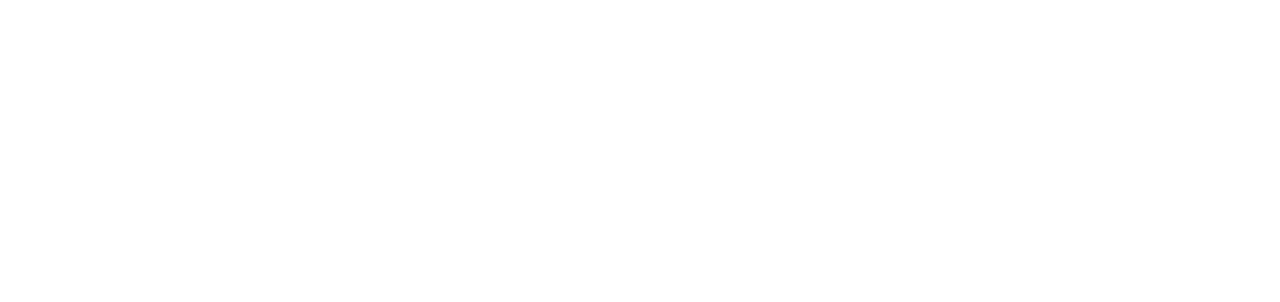
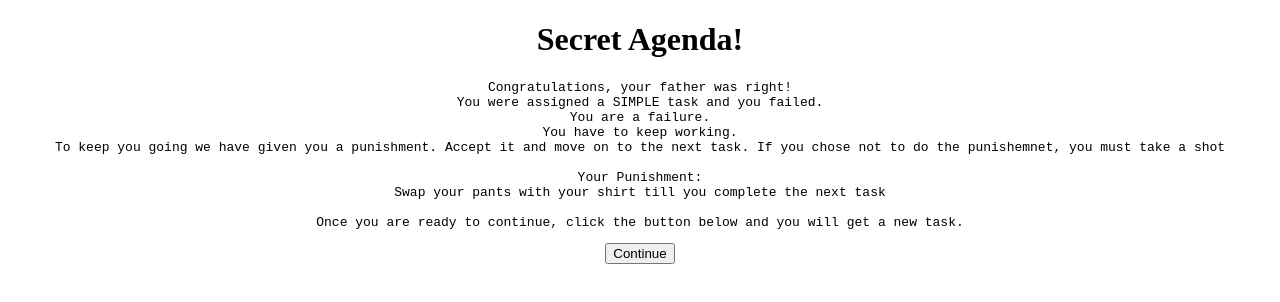
Before and after one commit to apandey16/secret_agenda, a Next.js app in the folder secret_agendas/: page /#/missions/failure in a window 1280 px wide. Before the commit this address had no page. Shown: the top 302 px of the page. Built offline with nearby package versions, Linux system fonts and the light colour scheme.

Commit message:
added failure page

```diff
--- a/secret_agendas/src/app/page.tsx
+++ b/secret_agendas/src/app/page.tsx
@@ -2,6 +2,8 @@
 import React from 'react';
 import Home from '../pages/home/home';
 import Missions from '../pages/missions/missions';
+import Success from '../pages/win_state/success';
+import Failure from '../pages/win_state/failure';
 import { HashRouter, Route, Routes } from "react-router-dom";
 
 export default function main() {
@@ -11,6 +13,8 @@ export default function main() {
       <Routes>
         <Route path="/" element={<Home />}/>
         <Route path="/missions" element={<Missions />}/>
+        <Route path="/missions/success" element={<Success />}/>
+        <Route path="missions/failure" element={<Failure />}/>
       </Routes>
     </HashRouter>
   );
--- a/secret_agendas/src/components/TaskHandler/TaskHandler.tsx
+++ b/secret_agendas/src/components/TaskHandler/TaskHandler.tsx
@@ -1,9 +1,6 @@
 'use client';
-import React, { useEffect } from 'react';
-import { punishments } from './punishments';
-import { rewards } from './rewards';
+import React from 'react';
 import { tasks } from './tasks';
-import { generateUniqueId } from '../../pages/home/home';
 import Cookies from "js-cookie";
 import { useNavigate } from "react-router-dom";
 
@@ -15,7 +12,8 @@ const TaskHandler: React.FC = () => {
         const tasksFailed = parseInt(tasks || "0") + 1;
 
         Cookies.set("tasksFailed", tasksFailed.toString(), { expires: 1 });
-        window.location.reload();
+        Cookies.set("curTask", generateTasks(), { expires: 1 })
+        navigate("/missions/failure");
     }
 
     function handleSuccess() {
@@ -23,14 +21,16 @@ const TaskHandler: React.FC = () => {
         const tasksFinished = parseInt(tasks || "0") + 1;
 
         Cookies.set("tasksFinished", tasksFinished.toString(), { expires: 1 });
-        window.location.reload();
+        Cookies.set("curTask", generateTasks(), { expires: 1 })
+        navigate("/missions/success");
     }
+    const curTask = Cookies.get("curTask");
 
     return (
         <header style={{ textAlign: 'center' }}>
-            {/* Route to new failure and success p
-            age to present the failure task or the success result */}
-            <pre>{"Task Handler"}</pre>
+            {/* Route to new failure and success page to present the failure task or the success result */}
+            <pre> {'\n\nYour Current Task:'} </pre>
+            <pre>{curTask}</pre>
 
             <button onClick={() => { handleFailure() }}> Task Failed </button>
             <button onClick={() => { handleSuccess() }}> Task Succeeded </button>
@@ -39,3 +39,10 @@ const TaskHandler: React.FC = () => {
 }
 
 export default TaskHandler;
+
+export function generateTasks() {
+    const randomIndex = Math.floor(Math.random() * Object.keys(tasks).length);
+    const tasksKey = Object.keys(tasks)[randomIndex];
+    const task = tasks[tasksKey as unknown as keyof typeof tasks];
+    return task;
+}
--- a/secret_agendas/src/components/header/style.css
+++ /dev/null
@@ -1,3 +0,0 @@
-// TODO: add fun header style
-
-// TODO: add fun text style
--- a/secret_agendas/src/pages/home/home.tsx
+++ b/secret_agendas/src/pages/home/home.tsx
@@ -4,6 +4,7 @@ import Header from '../../components/header/header';
 import GameRules from '../../components/game_rules/game_rules';
 import Cookies from "js-cookie";
 import { useNavigate } from "react-router-dom";
+import { generateTasks } from '../../components/TaskHandler/TaskHandler';
 
 
 const Home: React.FC = () => {
@@ -25,8 +26,14 @@ const Home: React.FC = () => {
             Cookies.set("tasksFailed", '0', { expires: 1 });
           }, []);
     }
+    if (Cookies.get('curTask') === undefined) {
+        useEffect(() => {
+            Cookies.set("CurTask", '0', { expires: 1 });
+          }, []);
+    }
 
     function handleClickNormal() {
+        Cookies.set("curTask", generateTasks(), { expires: 1 });
         navigate("/missions");
       }
 
--- a/secret_agendas/src/pages/missions/missions.tsx
+++ b/secret_agendas/src/pages/missions/missions.tsx
@@ -13,6 +13,7 @@ const Missions: React.FC = () => {
     function resetGame() {
         Cookies.set("tasksFinished", '0', { expires: 1 });
         Cookies.set("tasksFailed", '0', { expires: 1 });
+        Cookies.set("curTask", '0', { expires: 1 });
         navigate('/')
     }
 
@@ -24,7 +25,7 @@ const Missions: React.FC = () => {
            <pre style={{ textAlign: 'center' }}> Tasks Failed: {tasksFailed} </pre>
             <TaskHandler />
             <div style={{ textAlign: 'center' }}>
-                <pre>If you want to restart the game (reseting all of your stats) click the button below to move on. </pre>
+                <pre>{"\n\n\nIf you want to restart the game (reseting all of your stats) click the button below to move on."} </pre>
                 <button onClick={() => { resetGame() }}> Restart Game </button>
             </div>
         </main>
--- /dev/null
+++ b/secret_agendas/src/pages/win_state/failure.tsx
@@ -0,0 +1,43 @@
+'use client';
+import React from 'react';
+import Header from '../../components/header/header';
+import { punishments } from '../../components/TaskHandler/punishments';
+import { useNavigate } from "react-router-dom";
+
+const Failure: React.FC = () => {
+    const navigate = useNavigate();
+
+    function handleClick() {
+        navigate("/missions");
+    }
+
+    function generatePunishment() {
+        const randomIndex = Math.floor(Math.random() * Object.keys(punishments).length);
+        const punishmentKey = Object.keys(punishments)[randomIndex];
+        const punishemnet = punishments[punishmentKey as unknown as keyof typeof punishments]; // Add index signature
+        return punishemnet;
+    }
+
+    return (
+        <main>
+            <Header/>
+            <pre style={{ textAlign: 'center' }}>
+                {"Congratulations, your father was right!\nYou were assigned a SIMPLE task and you failed.\nYou are a failure.\nYou have to keep working.\nTo keep you going we have given you a punishment. Accept it and move on to the next task. If you chose not to do the punishemnet, you must take a shot"}
+                {"\n\nYour Punishment:\n"}
+                {generatePunishment()}
+                {"\n\nOnce you are ready to continue, click the button below and you will get a new task."}
+            </pre>
+            <div style={{ display: 'flex', justifyContent: 'center' }}>
+                <button
+                    onClick={() => {
+                        handleClick();
+                    }
+                }>
+                    Continue
+                </button>
+            </div>
+
+        </main>
+    );
+}
+export default Failure;
--- /dev/null
+++ b/secret_agendas/src/pages/win_state/success.tsx
@@ -0,0 +1,45 @@
+'use client';
+import React from 'react';
+import Header from '../../components/header/header';
+import { rewards } from '../../components/TaskHandler/rewards';
+import { useNavigate } from "react-router-dom";
+
+
+const Success: React.FC = () => {
+    const navigate = useNavigate();
+
+    function handleClick() {
+        navigate("/missions");
+    }
+
+    function generateReward() {
+        const randomIndex = Math.floor(Math.random() * Object.keys(rewards).length);
+        const rewardKey = Object.keys(rewards)[randomIndex];
+        const reward = rewards[rewardKey as unknown as keyof typeof rewards]; // Add index signature
+        return reward;
+    }
+
+    return (
+        <main>
+            <Header/>
+            <pre style={{ textAlign: 'center' }}>
+                {"Congratulations!\nYou were assigned a task and you completed it.\nWhat do you want? A cookie? You can't have one.\nYou have to keep working.\nTo keep you going we have given you a reward. Collect it and move on to the next task."}
+                {"\n\nYour Reward:\n"}
+                {generateReward()}
+                {"\n\nOnce you are ready to continue, click the button below and you will get a new task."}
+            </pre>
+            <div style={{ display: 'flex', justifyContent: 'center' }}>
+                <button
+                    onClick={() => {
+                        handleClick();
+                    }
+                }>
+                    Continue
+                </button>
+            </div>
+
+        </main>
+    );
+}
+
+export default Success;
```
